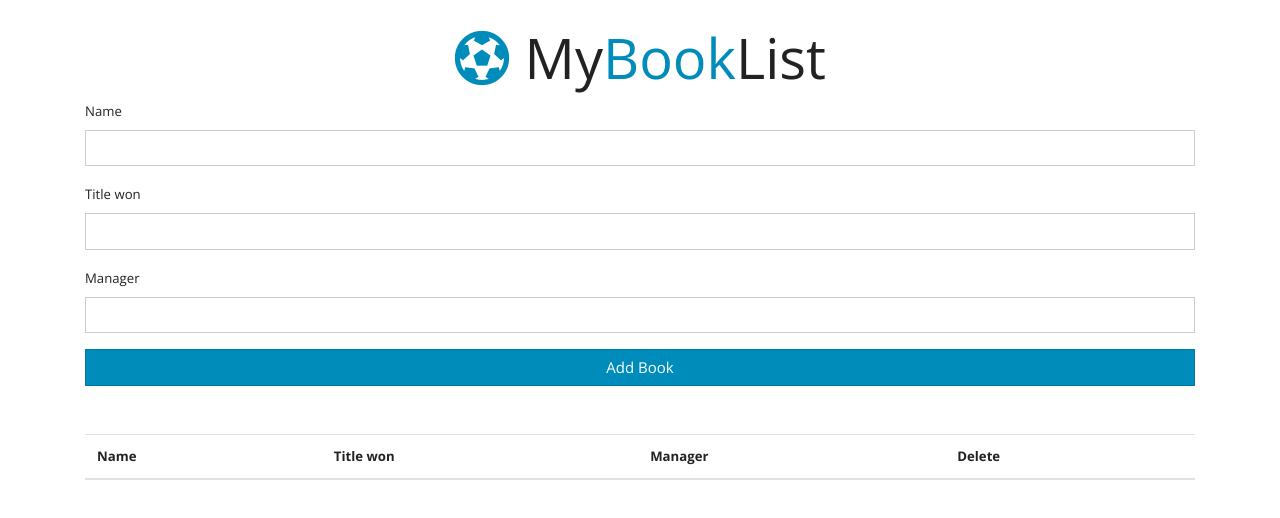
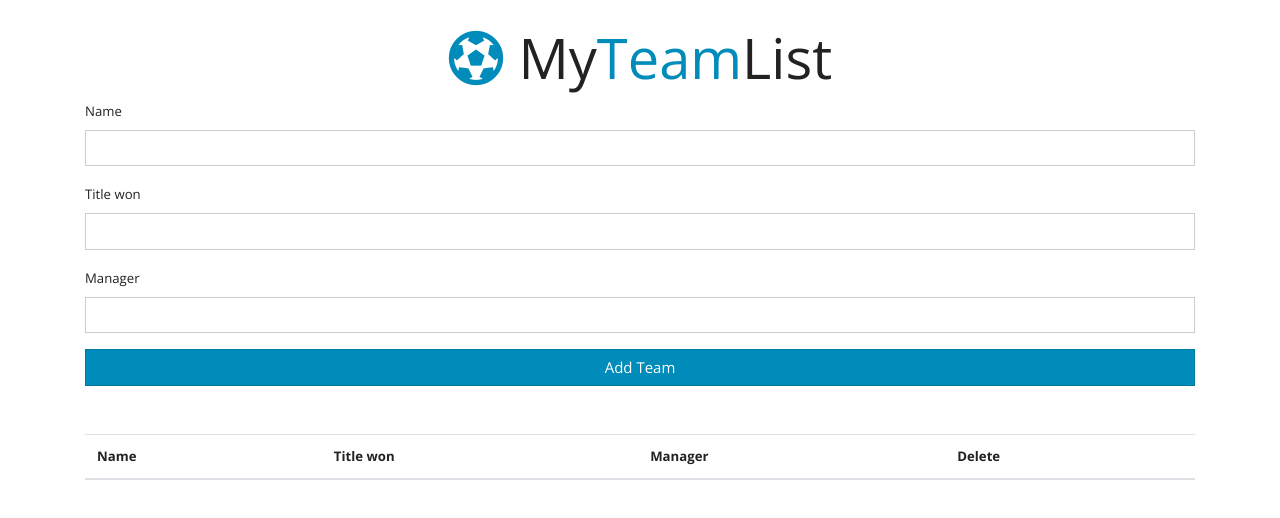
Before and after one commit to arvindkmr/object-oriented-Javascript-project, a plain HTML site: page index.html in a window 1280 px wide. Drawn offline with nearby package versions, Linux system fonts and the light colour scheme.

Commit message:
Updation

```diff
--- a/index.html
+++ b/index.html
@@ -15,7 +15,7 @@
     <div class="container mt-4">
         <h1 class="display-4 text-center">
 
-            <i class="fas fa-futbol text-primary"></i> My<span class="text-primary">Book</span>List</h1>
+            <i class="fas fa-futbol text-primary"></i> My<span class="text-primary">Team</span>List</h1>
       <form id="book-form">
         <div class="form-group">
           <label for="title">Name</label>
@@ -29,7 +29,7 @@
           <label for="isbn">Manager</label>
           <input type="text" id="isbn" class="form-control">
         </div>
-        <input type="submit" value="Add Book" class="btn btn-primary btn-block">
+        <input type="submit" value="Add Team" class="btn btn-primary btn-block">
       </form>
       <table class="table table-striped mt-5">
         <thead>
```
Also changed, not shown: 1 other file.
